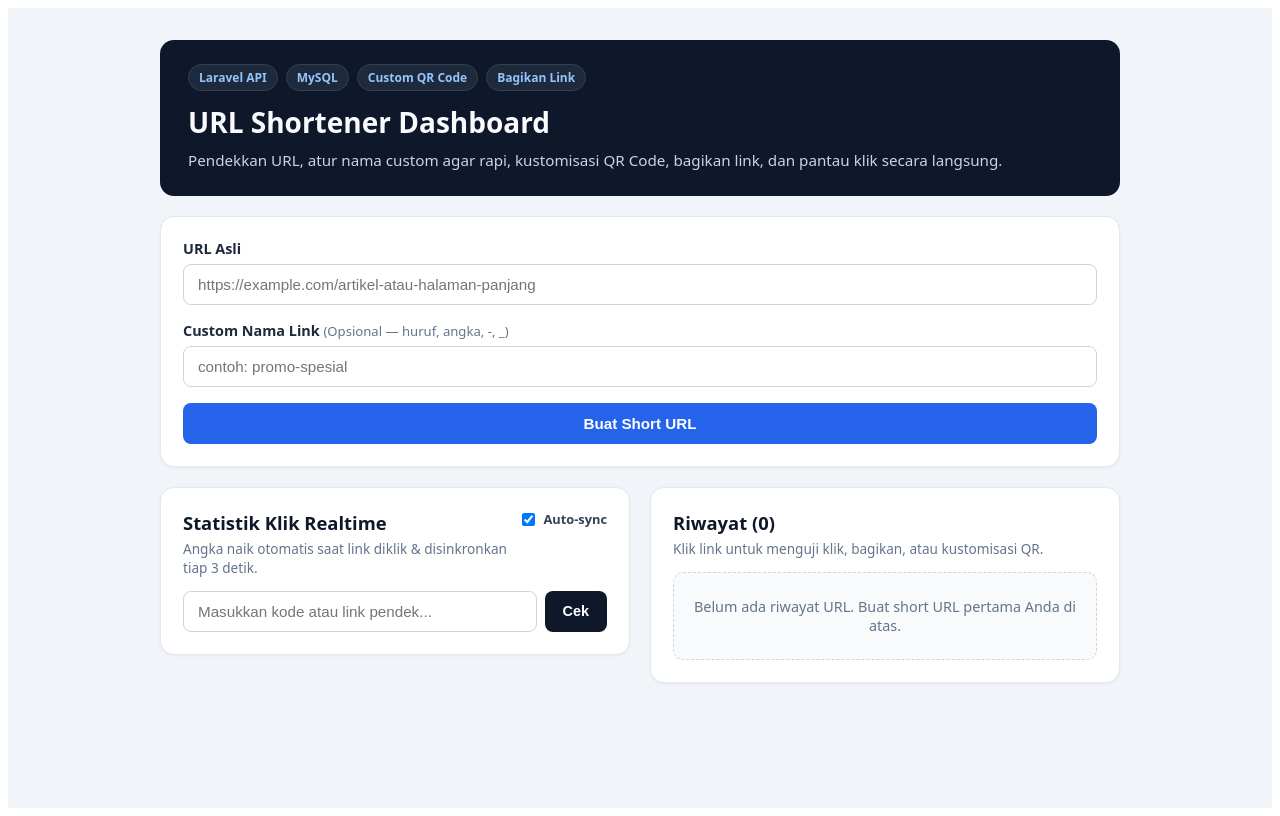
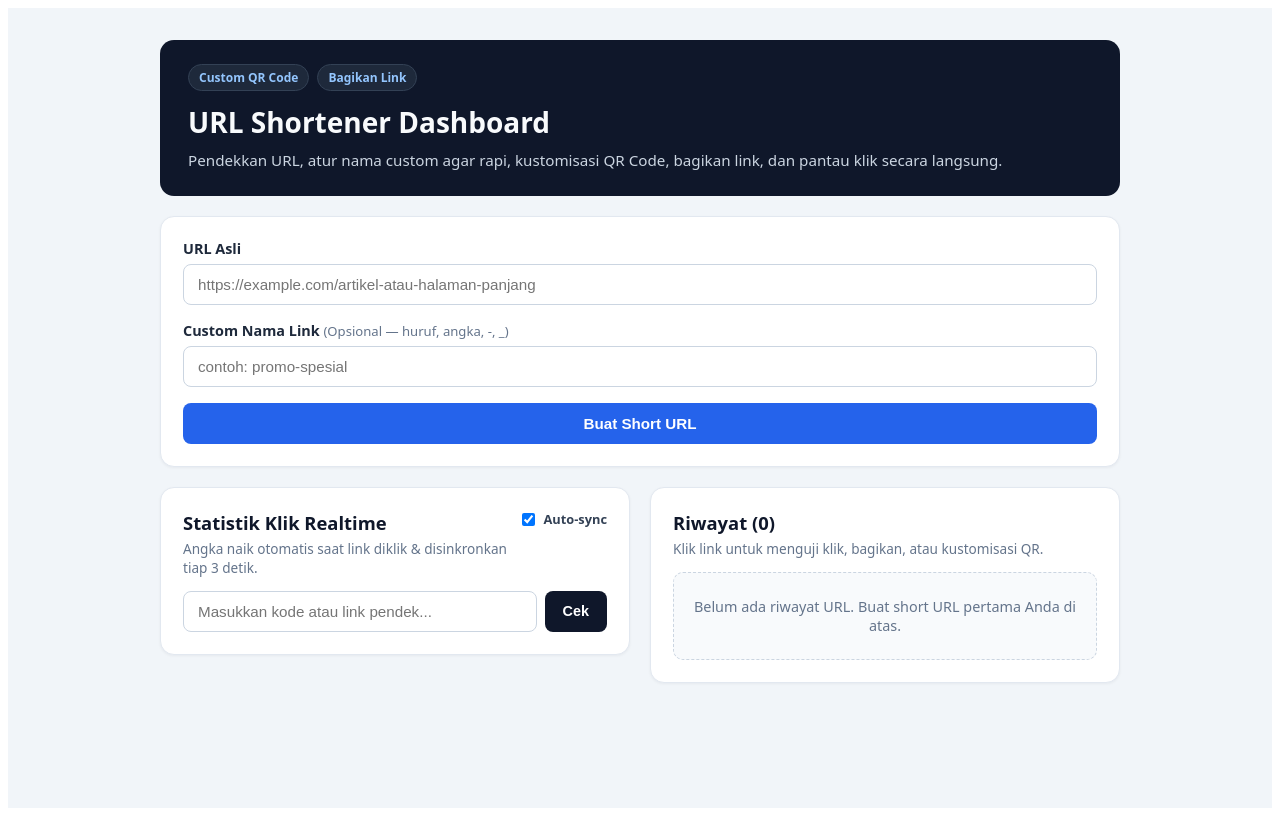
Before and after one commit to dikaa-szz/belajar-redis-docker, a React (Vite) app in the folder frontend/: page / in a window 1280 px wide. Built offline with nearby package versions, Linux system fonts and the light colour scheme.

Commit message:
perbaikan

```diff
--- a/frontend/src/App.tsx
+++ b/frontend/src/App.tsx
@@ -838,8 +838,6 @@ export function App() {
       <div style={styles.container}>
         <header style={styles.header}>
           <div style={styles.badgeRow}>
-            <span style={styles.badge}>Laravel API</span>
-            <span style={styles.badge}>MySQL</span>
             <span style={styles.badge}>Custom QR Code</span>
             <span style={styles.badge}>Bagikan Link</span>
           </div>
@@ -1363,7 +1361,7 @@ const styles: Record<string, React.CSSProperties> = {
     gap: '12px',
     flexWrap: 'wrap',
   },
-  d: {
+  shortUrlLink: {
     fontSize: '1.05rem',
     fontWeight: 700,
     color: '#2563eb',
```
